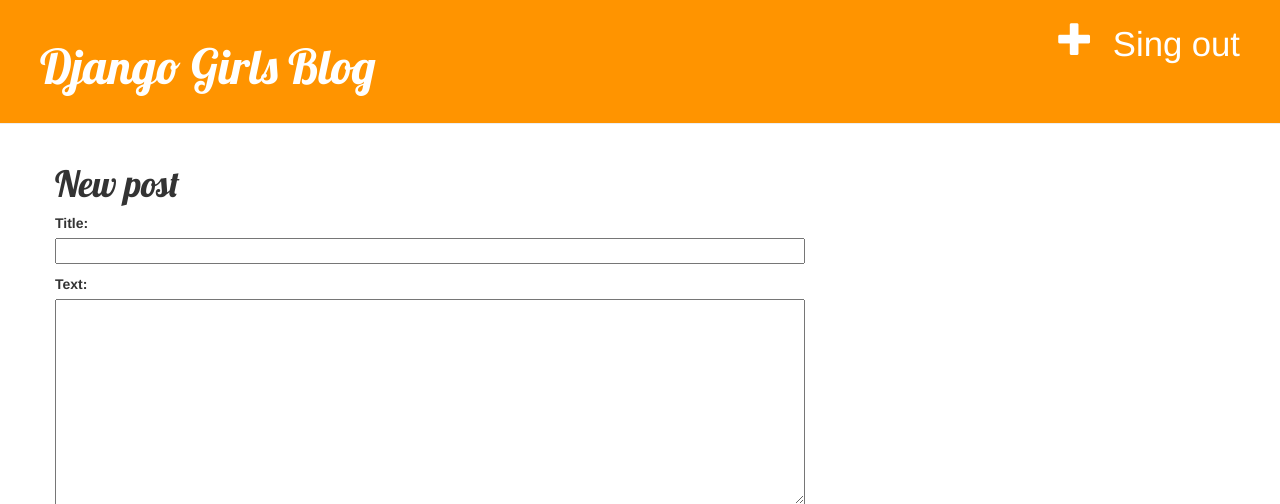
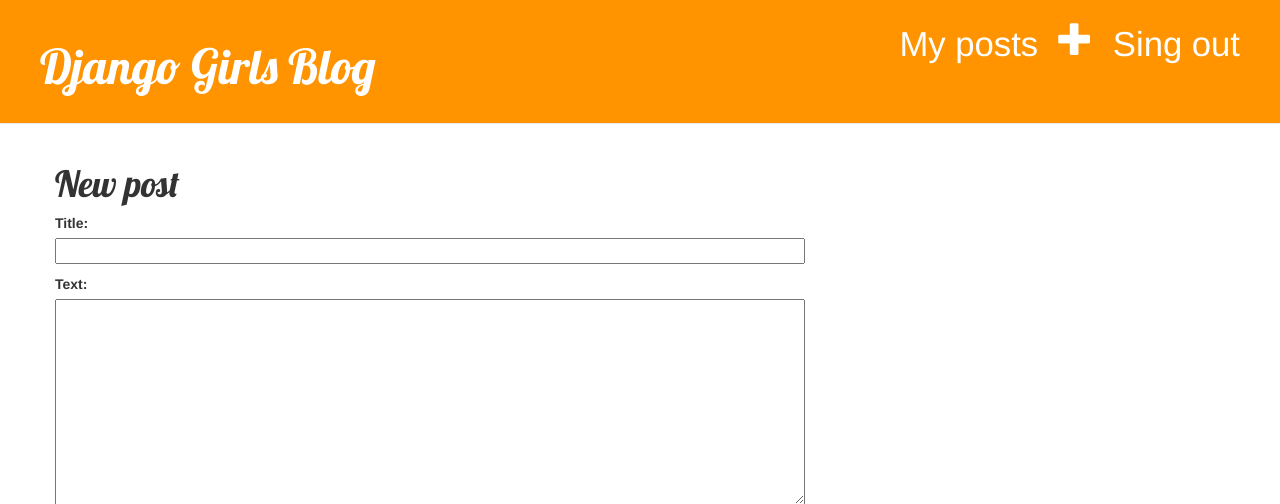
Before and after one commit to Rundi0/my-first-blog, a Django app: page /post/new/ in a window 1280 px wide. Shown: the top 504 px of the page. Run offline with Django 3.2, Linux system fonts and the light colour scheme; the visitor is signed in with stand-in values (Sample User, id 1); some libraries are stand-ins or nearby versions.

Commit message:
add opportunity edit only my posts

```diff
--- a/blog/templates/blog/base.html
+++ b/blog/templates/blog/base.html
@@ -13,6 +13,7 @@
                 {% if user.is_authenticated %}
                     <a href="{% url 'sing_out' %}" class="top-menu">Sing out</a>
                     <a href="{% url 'post_new' %}" class="top-menu"><span class="glyphicon glyphicon-plus"></span></a>
+                    <a href="{% url 'my_posts' %}" class="top-menu">My posts</a>
                 {% endif %}
                 {% if not user.is_authenticated %}
                     <a href="{% url 'sing_in' %}" class="top-menu" >Sing in</a>
--- a/blog/templates/blog/post_detail.html
+++ b/blog/templates/blog/post_detail.html
@@ -8,7 +8,9 @@
             </div>
         {% endif %}
         {% if user.is_authenticated %}
-            <a class="btn btn-default" href="{% url 'post_edit' pk=post.pk %}"><span class="glyphicon glyphicon-pencil"></span></a>
+            {% if user.id == post.author_id %}
+                <a class="btn btn-default" href="{% url 'post_edit' pk=post.pk %}"><span class="glyphicon glyphicon-pencil"></span></a>
+            {% endif %}
         {% endif %}
         <h1>{{ post.title }}</h1>
         <p>{{ post.text|linebreaksbr }}</p>
--- a/blog/urls.py
+++ b/blog/urls.py
@@ -11,4 +11,5 @@ urlpatterns = [
     path('post/<int:pk>/', views.post_detail, name='post_detail'),
     path('post/new/', views.post_new, name='post_new'),
     path('post/<int:pk>/edit/', views.post_edit, name='post_edit'),
+    path('post/my_posts', views.my_posts, name='my_posts'),
 ]
--- a/blog/views.py
+++ b/blog/views.py
@@ -2,6 +2,7 @@ from django.shortcuts import render, get_object_or_404, redirect
 from django.utils import timezone
 from django.contrib.auth import authenticate, login, logout
 from django.contrib.auth.hashers import make_password
+from django.contrib.auth.models import User
 from .models import Post
 from .forms import PostForm, RegistrationForm, SingInForm
 
@@ -70,6 +71,11 @@ def sing_out(request):
     logout(request)
     return redirect('/')
 
+def my_posts(request):
+    user = User.objects.get(username=request.user)
+    posts = Post.objects.filter(author=user.id)
+    return render(request, "blog/post_list.html", {'posts':posts})
+
 
 def log_info(request):
     print('scheme:', request.scheme)
```
